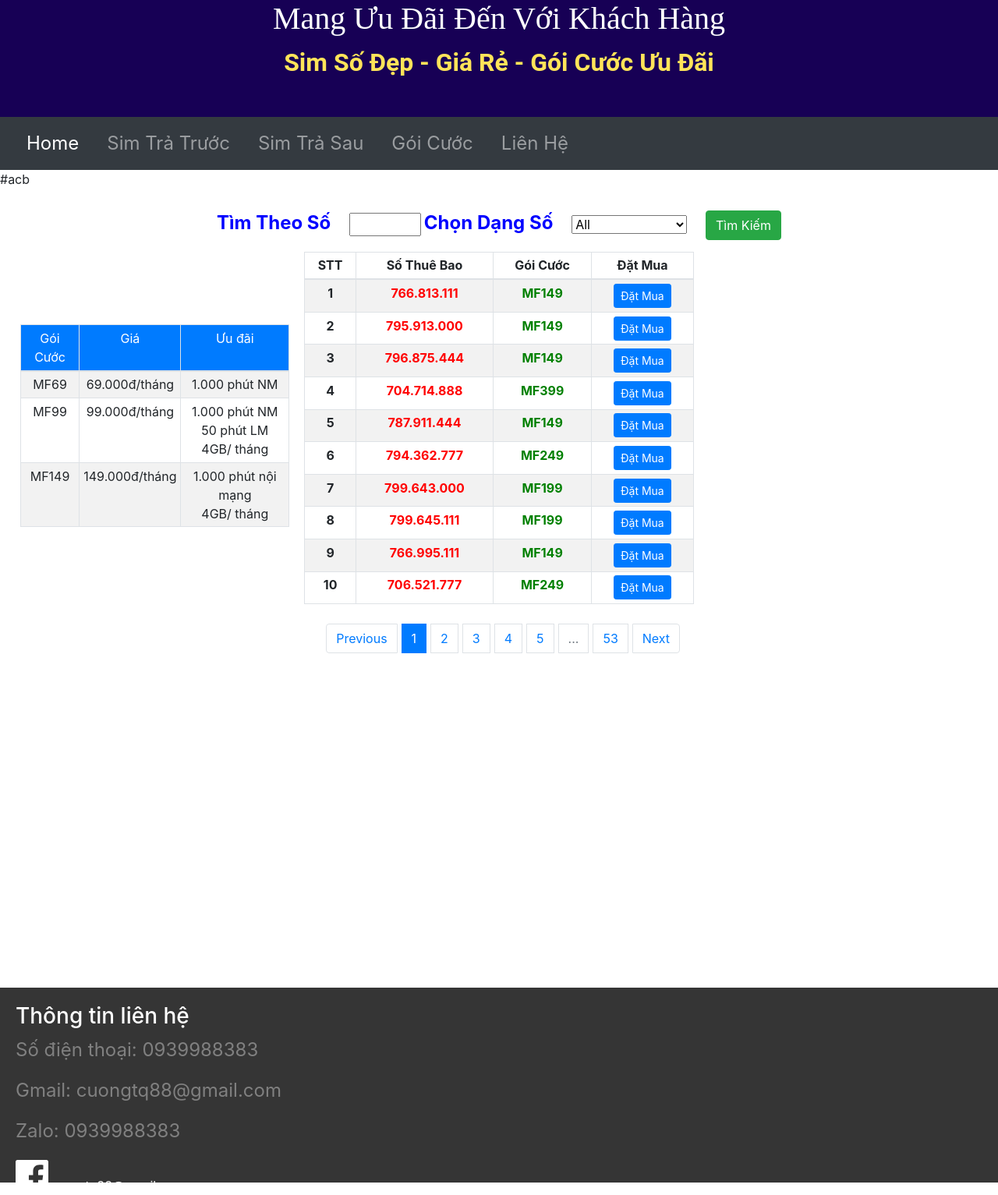
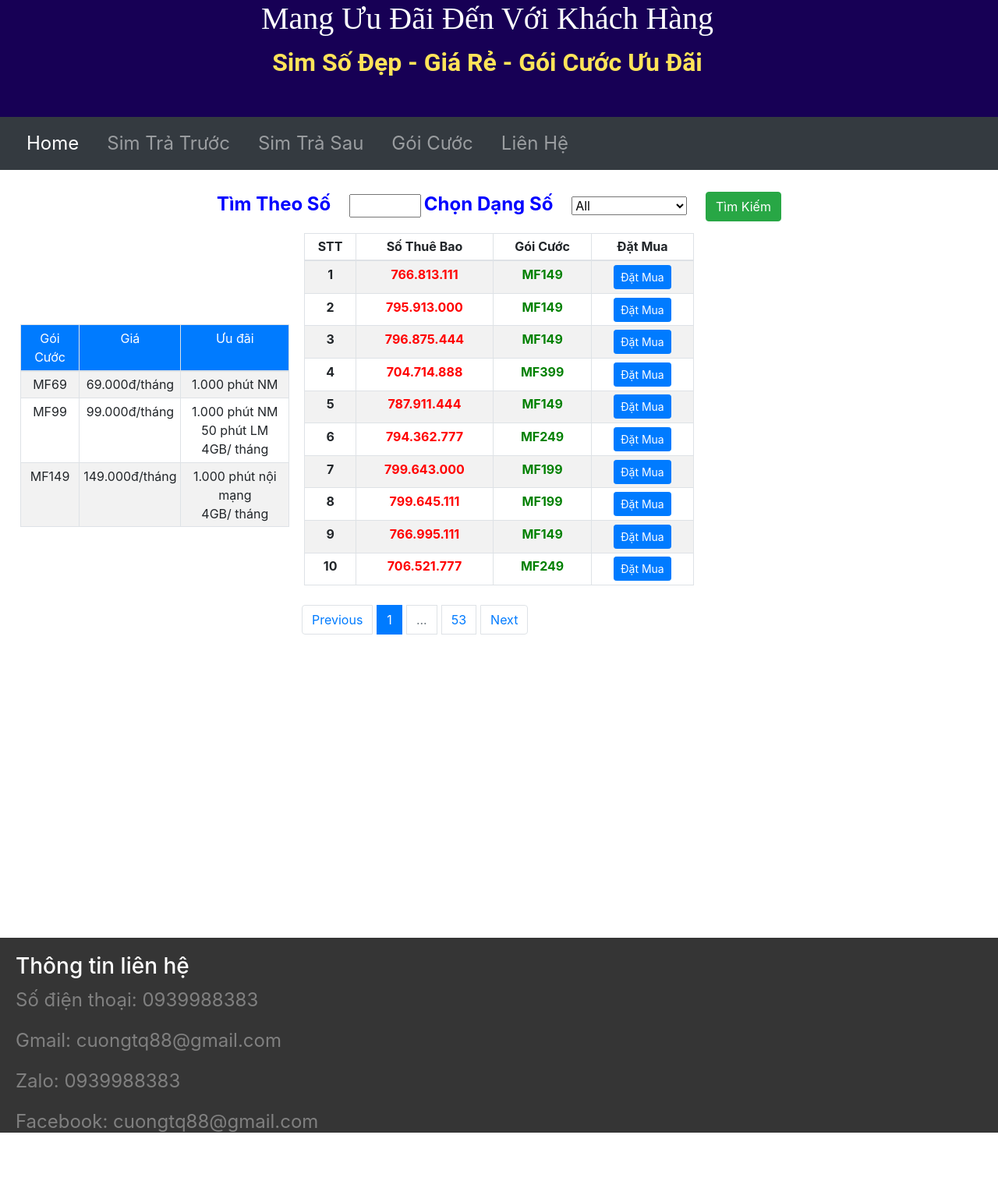
Before and after one commit to Cuongtq88/simmobi, a Flask app: page /trasau in a window 1280 px wide; the page is wider, and only the part inside the window is pictured. Shown: that part at 78% size. After the commit the page ends 1453 px from the top of that part, so only its background shows below. Run offline with Flask 2, Linux system fonts and the light colour scheme; data comes from the database, SQL or seed files in the repository; some libraries are stand-ins or nearby versions; some web fonts are replaced.

```diff
--- a/main.py
+++ b/main.py
@@ -145,8 +145,6 @@ def trasau(page):
     if request.method == 'POST' and 'cars' in request.form and 'socantim' in request.form:
         socantim = request.form["socantim"]
         dangso = request.form["cars"]
-        print(dangso)
-        print(socantim)
 
         if dangso == "All" and socantim !="":
 
--- a/static/css/styles.css
+++ b/static/css/styles.css
@@ -24,7 +24,7 @@ h1{
 
 }
 .page-item{
-    width: 100px;
+
     margin: 5px 3px 5px 3px;
 }
 .bang-tt{
@@ -43,7 +43,10 @@ and (max-device-width : 480px) {
 .title-goicuoc{
     font-size: 2rem;
 }
+.abc{
+left: 10%;
 
+}
 }
 .row{
   margin: auto;
@@ -97,8 +100,8 @@ and (max-device-width : 480px) {
 }
 .pagination{
 
-  margin-left: 5%;
-  width: 10%;
+
+
   margin-top: 20px;
 }
 .container{
@@ -196,11 +199,16 @@ p{
    .title-goicuoc{
       font-size: 1.3rem;
   }
+  }
 #navbar{
 position:fixed;
 top: 0px;
 }
 
+
+
 .abc{
-width: 20%;
+position: relative;
+left: 30%;
+
 }
--- a/templates/base.html
+++ b/templates/base.html
@@ -52,61 +52,8 @@
   </nav>
 </div>
 
-  <section class="bangchuyen">
-    <div id="carouselExampleIndicators" class="carousel slide" data-ride="carousel">
-  <ol class="carousel-indicators">
-    <li data-target="#carouselExampleIndicators" data-slide-to="0" class="active"></li>
-    <li data-target="#carouselExampleIndicators" data-slide-to="1"></li>
-    <li data-target="#carouselExampleIndicators" data-slide-to="2"></li>
-  </ol>
-  <div class="carousel-inner">
-    <div class="carousel-item active">
-      <img class="d-block w-100" src="https://apptotapi1.tk:4099/image/tv.jpg" alt="First slide">
-    </div>
-    <div class="carousel-item">
-      <img class="d-block w-100" src="https://1.bp.blogspot.com/--4FjOaPHBeA/Xp6aTEFYm-I/AAAAAAAAHM8/PHfoT8I-oJApQAUXnx3H3sHb8QwAXwiHQCLcBGAsYHQ/s1600/Banner%2BMF150.png" alt="Second slide">
-
-    </div>
-    <div class="carousel-item">
-      <img class="d-block w-100" src="https://mobifonemientay.vn/wp-content/uploads/2020/08/Sim-MobiFone-Chia-Se-C%C3%A1ch-%C4%91%C4%83ng-k%C3%BD-4G-Mobi.jpg" alt="Third slide">
-    </div>
-  </div>
-  <a class="carousel-control-prev" href="#carouselExampleIndicators" role="button" data-slide="prev">
-    <span class="carousel-control-prev-icon" aria-hidden="true"></span>
-    <span class="sr-only">Previous</span>
-  </a>
-  <a class="carousel-control-next" href="#carouselExampleIndicators" role="button" data-slide="next">
-    <span class="carousel-control-next-icon" aria-hidden="true"></span>
-    <span class="sr-only">Next</span>
-  </a>
-</div>
-  </section>
-  <div class="middle">
-    <section class="mf150">
-      <div class="row">
-        <div class="col lg-6">
-          <p class="goi">Gói Cước MF150</p>
-        </div>
-      </div>
-      <div class="row">
-
-        <div class="col lg-4">
-          <h3><i class="icon-box fas fa-wifi fa-4x"></i><br>Không cần hỏi PassWifi</h3>
-          <p>4GB/Ngày</p>
-        </div>
-        <div class="col lg-4">
-          <h3><i class="icon-box fas fa-check fa-4x"></i><br>Không Bỏ Tiền Ra Mua Số Đẹp</h3>
-          <p>Chỉ Với 60.000đ/Sim</p>
-        </div>
-        <div class="col lg-4">
-          <h3><i class="icon-box fas fa-battery-full fa-4x"></i><br>Không Sợ Hết Phút Gọi</h3>
-          <p>1.000 phút nội mạng</p>
-          <p>200 phút ngoại mạng</p>
-        </div>
-      </div>
-    </section>
-
-  </div>
+{% block content %}
+  {% endblock %}
 
   <div class="footer">
     <h3>Thông tin liên hệ</h3>
--- a/templates/trasau.html
+++ b/templates/trasau.html
@@ -1,18 +1,6 @@
-{% include "header.html" %}
-<!DOCTYPE html>
-<html lang="en" dir="ltr">
+{% extends "base.html" %}
+{% block content %}
 
-<head>
-  <meta charset="utf-8">
-  <meta name="viewport" content="width=device-width,height=device-height,initial-scale=1.0"/>
-  #acb
-  <title>Trả Sau</title>
-  <link href="{{ url_for('static', filename='css/styles.css?v=3')}}" rel="stylesheet">
-  <link rel="stylesheet" href="https://cdn.jsdelivr.net/npm/bootstrap@4.6.0/dist/css/bootstrap.min.css" integrity="sha384-B0vP5xmATw1+K9KRQjQERJvTumQW0nPEzvF6L/Z6nronJ3oUOFUFpCjEUQouq2+l" crossorigin="anonymous">
-  <script type="text/javascript" src="http://livejs.com/live.js"></script>
-</head>
-
-<body>
 <div class=" banggoicuoc">
 
 
@@ -85,17 +73,25 @@
 
       </tbody>
     </table>
+  </div>
+</div>
+<div class="abc">
+<nav aria-label="Page-navigation example">
 
-    <nav aria-label="Page-navigation example">
   <ul class="pagination">
+
     {% if all_sim_ts.has_prev %}
+
       <li class="page-item"><a class="page-link" href="{{ url_for('trasau', page=all_sim_ts.prev_num, dangso=dangso, socantim=socantim) }}">Previous</a></li>
     {% else %}
       <li class="page-item"><a class="page-link" href="">Previous</a></li>
     {% endif %}
-    {% for page in all_sim_ts.iter_pages(left_edge=-1, right_edge=1) %}
+
+    {% for page in all_sim_ts.iter_pages(left_edge=1, right_edge=1,left_current=0, right_current=1) %}
+
      {% if page %}
         {% if page==all_sim_ts.page %}
+
           <li class="page-item active" ><a class="page-link" href="{{ url_for('trasau', page=page, dangso=dangso, socantim=socantim) }}" >{{ page }}</a></li>
         {% else %}
           <li class="page-item" ><a class="page-link" href="{{ url_for('trasau', page=page, dangso=dangso, socantim=socantim) }}" >{{ page }}</a></li>
@@ -110,16 +106,11 @@
     {% else %}
       <li class="page-item"><a class="page-link" href="">Next</a></li>
     {% endif %}
-  </ul>
-</nav>
 
 
-  </div>
+  </ul>
 
+</nav>
 </div>
-  <script src="https://code.jquery.com/jquery-3.5.1.slim.min.js" integrity="sha384-DfXdz2htPH0lsSSs5nCTpuj/zy4C+OGpamoFVy38MVBnE+IbbVYUew+OrCXaRkfj" crossorigin="anonymous"></script>
-  <script src="https://cdn.jsdelivr.net/npm/popper.js@1.16.1/dist/umd/popper.min.js" integrity="sha384-9/reFTGAW83EW2RDu2S0VKaIzap3H66lZH81PoYlFhbGU+6BZp6G7niu735Sk7lN" crossorigin="anonymous"></script>
-  <script src="https://cdn.jsdelivr.net/npm/bootstrap@4.6.0/dist/js/bootstrap.min.js" integrity="sha384-+YQ4JLhjyBLPDQt//I+STsc9iw4uQqACwlvpslubQzn4u2UU2UFM80nGisd026JF" crossorigin="anonymous"></script>
-</body>
-{% include "footer.html" %}
-</html>
+
+{% endblock %}
```
